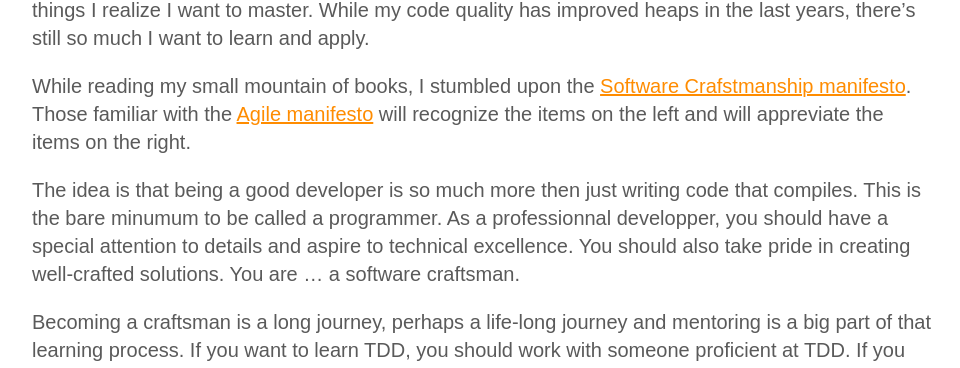
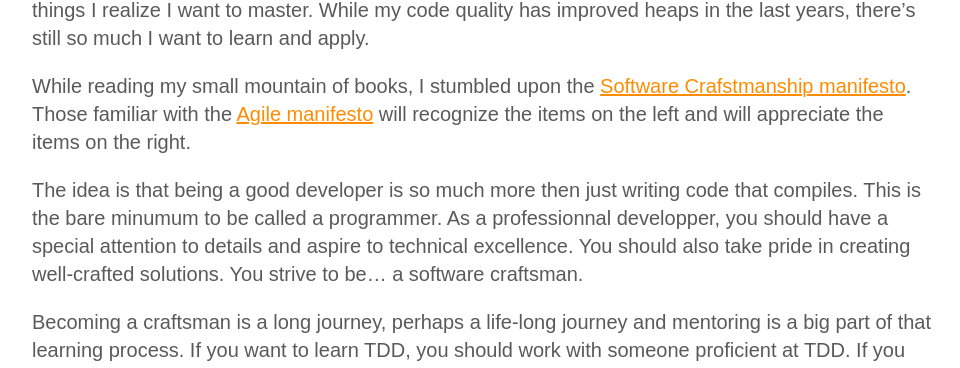
Before and after one commit to marcaube/marcaube.github.io, a Jekyll site: the page built from _posts/2013-10-27-pairfony.md, in a window 1280 px wide. Shown: the part 256-624 px from the top of the page, without its empty margins (158-1118 px from the left). Built offline with Jekyll 4.4.1, drawn with Linux system fonts in a browser that asks for light colours; Markdown is read by kramdown in place of the engine named in the settings; comment, search, counter and statistics services are not loaded.

Commit message:
Fix some typo

```diff
--- a/_posts/2013-10-27-pairfony.md
+++ b/_posts/2013-10-27-pairfony.md
@@ -1,14 +1,14 @@
 ---
 layout: post
 title: The pairfony project
-meta: Creating a place where passionate PHP devs can learn from each others.
+meta: Creating a place where passionate PHP devs can learn from each other.
 ---
 
 I've been reading and re-reading several books in the last couple of weeks and there are a lot of things I realize I want to master. While my code quality has improved heaps in the last years, there's still so much I want to learn and apply.
 
-While reading my small mountain of books, I stumbled upon the [Software Crafstmanship manifesto](http://manifesto.softwarecraftsmanship.org). Those familiar with the [Agile manifesto](http://agilemanifesto.org) will recognize the items on the left and will appreviate the items on the right.
+While reading my small mountain of books, I stumbled upon the [Software Crafstmanship manifesto](http://manifesto.softwarecraftsmanship.org). Those familiar with the [Agile manifesto](http://agilemanifesto.org) will recognize the items on the left and will appreciate the items on the right.
 
-The idea is that being a good developer is so much more then just writing code that compiles. This is the bare minumum to be called a programmer. As a professionnal developper, you should have a special attention to details and aspire to technical excellence. You should also take pride in creating well-crafted solutions. You are ... a software craftsman.
+The idea is that being a good developer is so much more then just writing code that compiles. This is the bare minumum to be called a programmer. As a professionnal developper, you should have a special attention to details and aspire to technical excellence. You should also take pride in creating well-crafted solutions. You strive to be... a software craftsman.
 
 Becoming a craftsman is a long journey, perhaps a life-long journey and mentoring is a big part of that learning process. If you want to learn TDD, you should work with someone proficient at TDD. If you want to learn a new language/technique/paradigm, you should pair with someone that's good at it. As a rule of thumb, you should surround yourself with people better than you.
 
```
